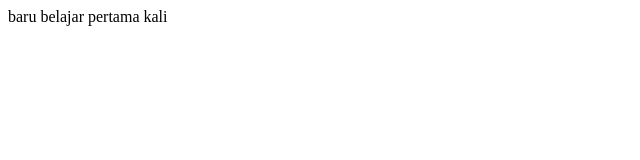
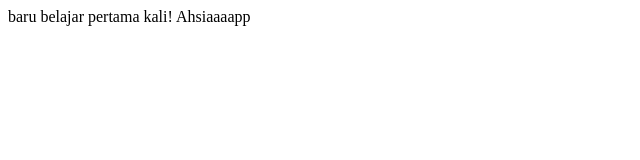
Before and after one commit to Myudhaap/git-pertamaku, a plain HTML site: page index.html in a window 1280 px wide. Shown: the whole page, without its empty margins (0-640 px from the left). Drawn offline with Linux system fonts and the light colour scheme.

Commit message:
commit kedua AHSIAAP

```diff
--- a/index.html
+++ b/index.html
@@ -7,6 +7,7 @@
     <title>Document</title>
 </head>
 <body>
-    baru belajar pertama kali
+    baru belajar pertama kali!
+    Ahsiaaaapp
 </body>
 </html>
```
